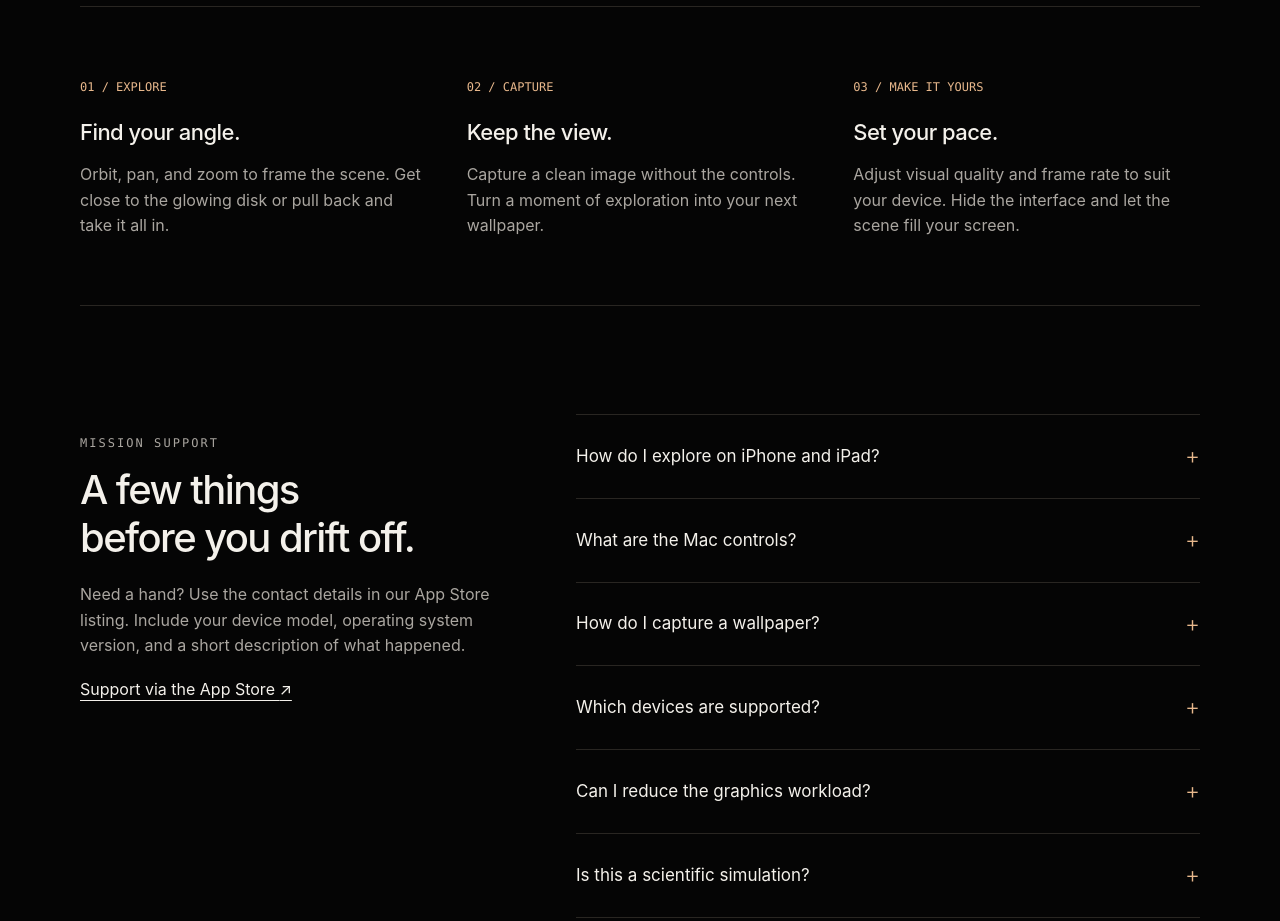
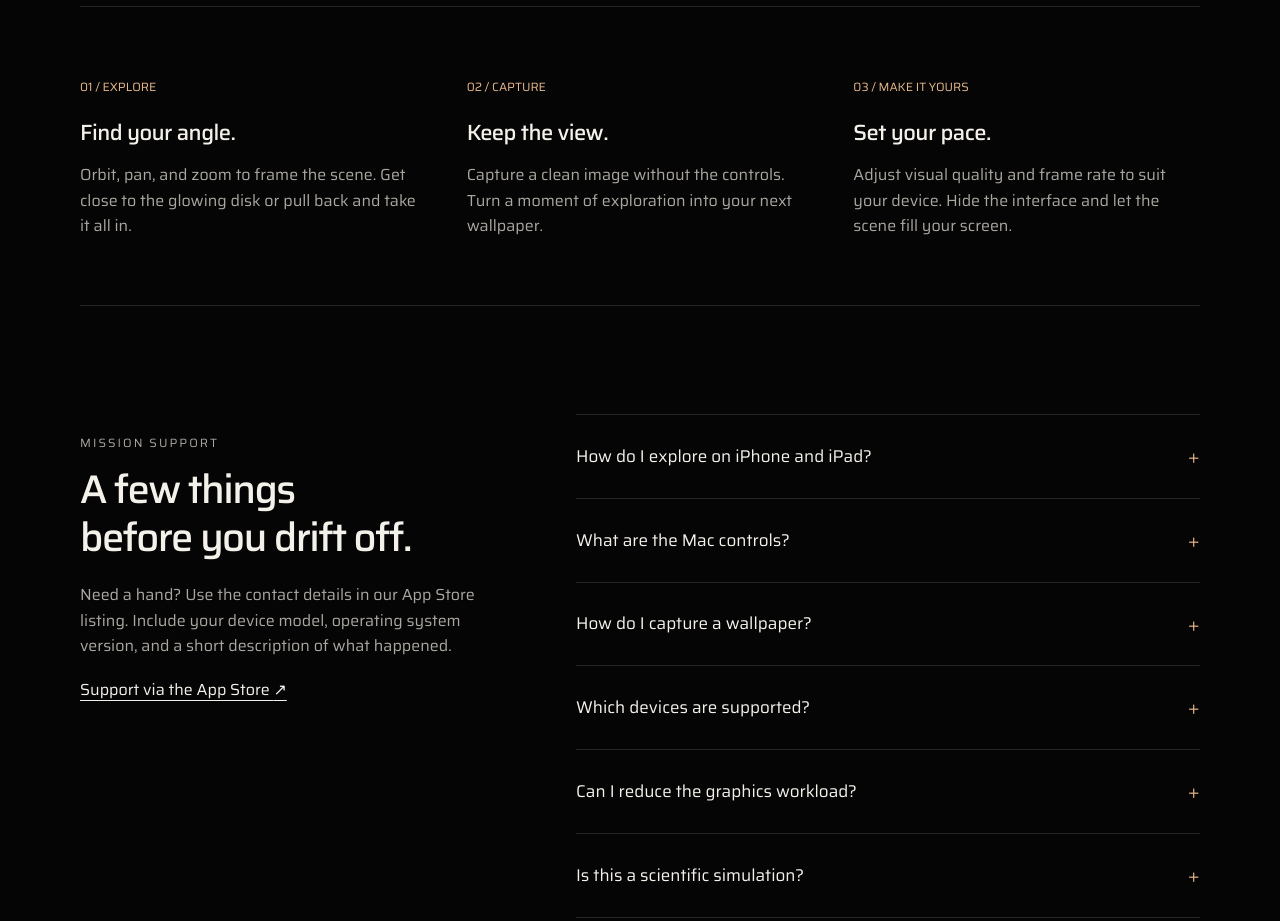
Before and after one commit to nzmedet/nzmedet.github.io, a plain HTML site: page gargantua/index.html in a window 1280 px wide. Shown: the part 2830-3751 px from the top of the page. Drawn offline with Linux system fonts and the light colour scheme.

Commit message:
Use Saira throughout Gargantua landing page

```diff
--- a/gargantua/index.html
+++ b/gargantua/index.html
@@ -7,7 +7,10 @@
   <title>Gargantua — A black hole. All your screens.</title>
   <meta name="description" content="Explore a cinematic black hole on Mac, iPhone, and iPad. Gargantua brings gravitational lensing and glowing gas to your screen. $4.99. Buy once, use across all three." />
   <link rel="canonical" href="https://tsx.nz/gargantua/" />
-  <link rel="stylesheet" href="style.css?v=7" />
+  <link rel="preconnect" href="https://fonts.googleapis.com" />
+  <link rel="preconnect" href="https://fonts.gstatic.com" crossorigin />
+  <link href="https://fonts.googleapis.com/css2?family=Saira:wght@300;400;500;600;700&display=swap" rel="stylesheet" />
+  <link rel="stylesheet" href="style.css?v=8" />
 </head>
 <body>
   <a class="skip" href="#main">Skip to content</a>
--- a/gargantua/style.css
+++ b/gargantua/style.css
@@ -5,7 +5,7 @@
   --muted: #aaa6a0;
   --accent: #e8b88c;
   --line: #292622;
-  font-family: -apple-system, BlinkMacSystemFont, "Segoe UI", sans-serif;
+  font-family: "Saira", system-ui, sans-serif;
   background: var(--background);
   color: var(--text);
   font-synthesis: none;
@@ -28,7 +28,7 @@ nav { display: flex; align-items: center; gap: 30px; font-size: 14px; }
 nav a { display: inline-flex; align-items: center; min-height: 44px; text-decoration: none; }
 nav .nav-buy { border-bottom: 1px solid var(--accent); color: var(--accent); }
 .hero { text-align: center; padding-top: 52px; overflow: hidden; }
-.eyebrow { color: var(--accent); font: 12px/1.5 "SFMono-Regular", Consolas, monospace; letter-spacing: .17em; text-transform: uppercase; }
+.eyebrow { color: var(--accent); font-size: 12px; line-height: 1.5; letter-spacing: .17em; text-transform: uppercase; }
 h1 { position: relative; z-index: 1; margin-top: 20px; padding-left: .13em; font-size: clamp(35px, 8.6vw, 116px); line-height: 1.2; letter-spacing: .13em; font-weight: 400; }
 .hero-subtitle { position: relative; z-index: 1; margin-top: 17px; font-size: clamp(17px, 2vw, 23px); color: var(--muted); font-weight: 300; }
 .hero-art { position: relative; width: min(800px, 88%); margin: -24px auto -28px; }
@@ -64,7 +64,7 @@ figcaption span { color: var(--muted); text-align: right; }
 .iphone img { border-radius: 23px; }
 .ipad img { border-radius: 17px; }
 .features { display: grid; grid-template-columns: repeat(3, 1fr); gap: 40px; padding-block: 66px; margin-top: 60px; border-block: 1px solid var(--line); }
-.feature-number { font: 12px/1.5 "SFMono-Regular", Consolas, monospace; color: var(--accent); }
+.feature-number { font-size: 12px; line-height: 1.5; color: var(--accent); }
 .features h3 { margin-top: 16px; font-size: 22px; letter-spacing: -.025em; }
 .features p { margin-top: 12px; color: var(--muted); }
 .support-layout { display: grid; grid-template-columns: 1fr 1.5fr; gap: 80px; }
```
